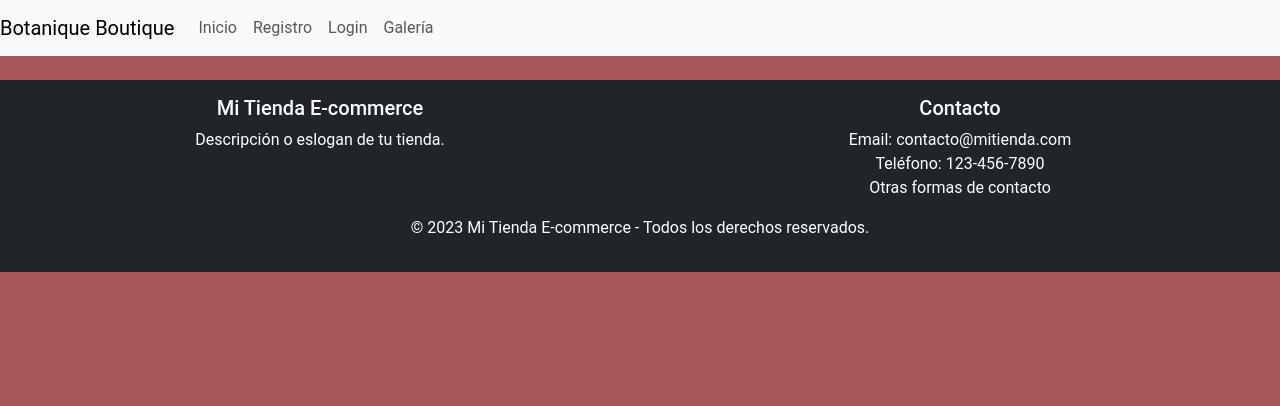
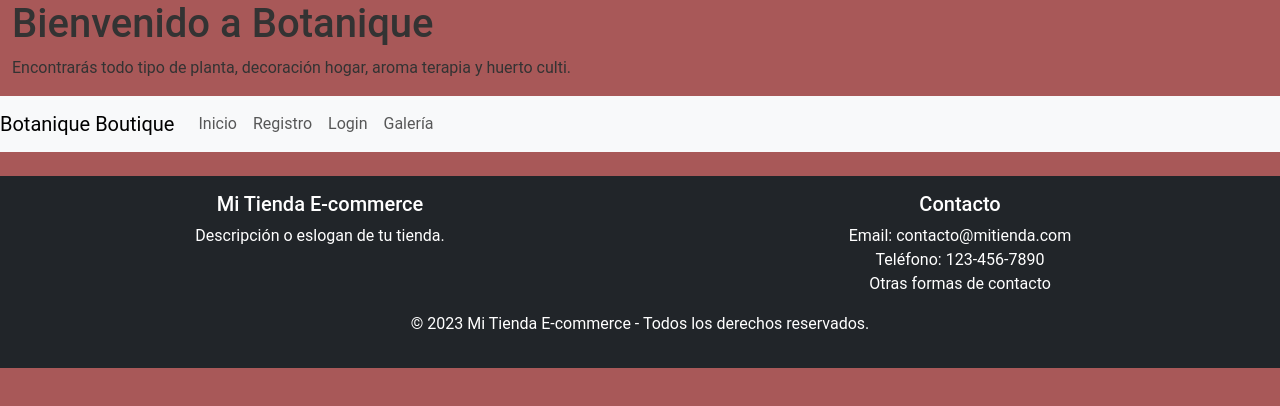
Before and after one commit to VicenteNanjari/botaniqueboutique, a React (Vite) app: page / in a window 1280 px wide. Shown: the top 406 px of the page. Built offline with nearby package versions, Linux system fonts and the light colour scheme.

Commit message:
Agrego primeras modificaciones a las vistas home y loguin

```diff
--- a/src/App.jsx
+++ b/src/App.jsx
@@ -3,10 +3,12 @@ import './App.css'
 import { BrowserRouter as Router, Route } from 'react-router-dom'
 import Header from './components/Header.jsx'
 import Footer from './components/Footer.jsx'
+import Home from './views/Home.jsx'
 
 function App() {
   return(
     <Router>
+      <Home/>
       <Header />
       <Footer />
     </Router>
--- /dev/null
+++ b/src/views/Home.jsx
@@ -0,0 +1,19 @@
+import React from 'react';
+import { Container, Row, Col } from 'react-bootstrap';
+
+const Home = () => {
+ return (
+    <Container fluid>
+      <Row>
+        <Col md={6}>
+          <h1>Bienvenido a Botanique</h1>
+          <p>
+            Encontrarás todo tipo de planta, decoración hogar, aroma terapia y huerto culti.
+          </p>
+        </Col>
+      </Row>
+    </Container>
+ );
+};
+
+export default Home;
```
Also changed, not shown: src/views/Login.jsx (+51 -1 lines).
